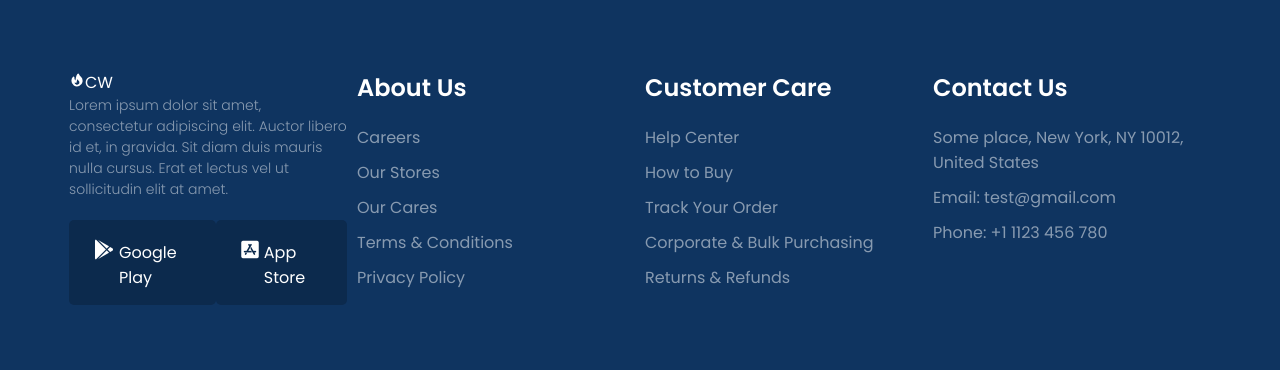
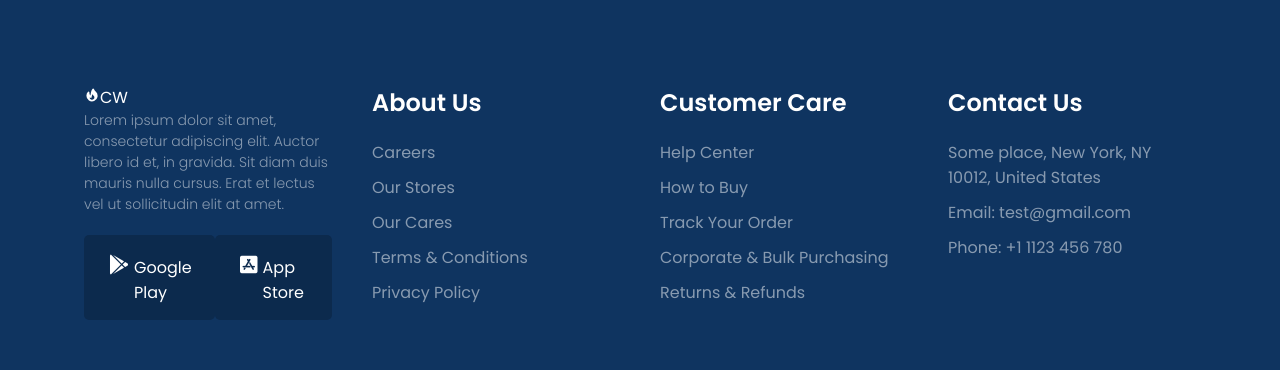
Before and after one commit to willcordeiro/eCommerceStore, a React (Create React App) app: page /cart in a window 1280 px wide. Shown: the part 305-675 px from the top of the page. Built offline with nearby package versions, Linux system fonts and the light colour scheme.

Commit message:
margin to the footer common component

```diff
--- a/src/common/footer/style.css
+++ b/src/common/footer/style.css
@@ -64,5 +64,5 @@ footer li {
 }
 
 .margin-footer {
-  margin: 5px;
+  margin: 20px;
 }
```
